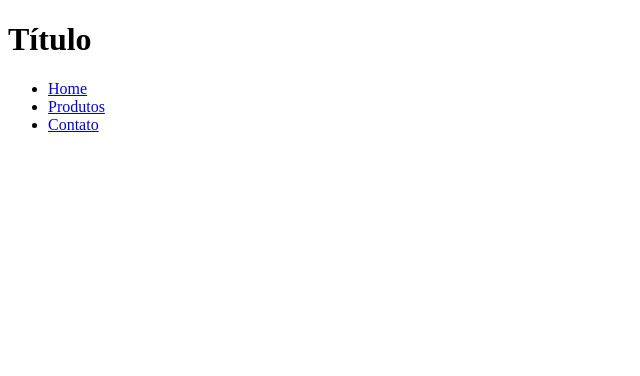
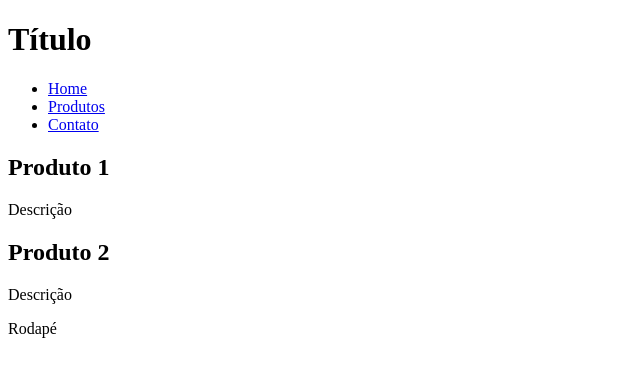
Before and after one commit to wilsongneto/eventosJs, a plain HTML site: page index.html in a window 1280 px wide. Shown: the whole page, without its empty margins (0-640 px from the left). Drawn offline with Linux system fonts and the light colour scheme.

Commit message:
terminando html

```diff
--- a/index.html
+++ b/index.html
@@ -17,5 +17,18 @@
             </ul>
         </nav>
     </header>
+    <main id="main-container">
+        <div class="produto">
+            <h2>Produto 1</h2>
+            <p>Descrição</p>
+        </div>
+        <div class="produto">
+            <h2>Produto 2</h2>
+            <p>Descrição</p>
+        </div>
+    </main>
+    <footer>
+        <p>Rodapé</p>
+    </footer>
 </body>
 </html>
```
